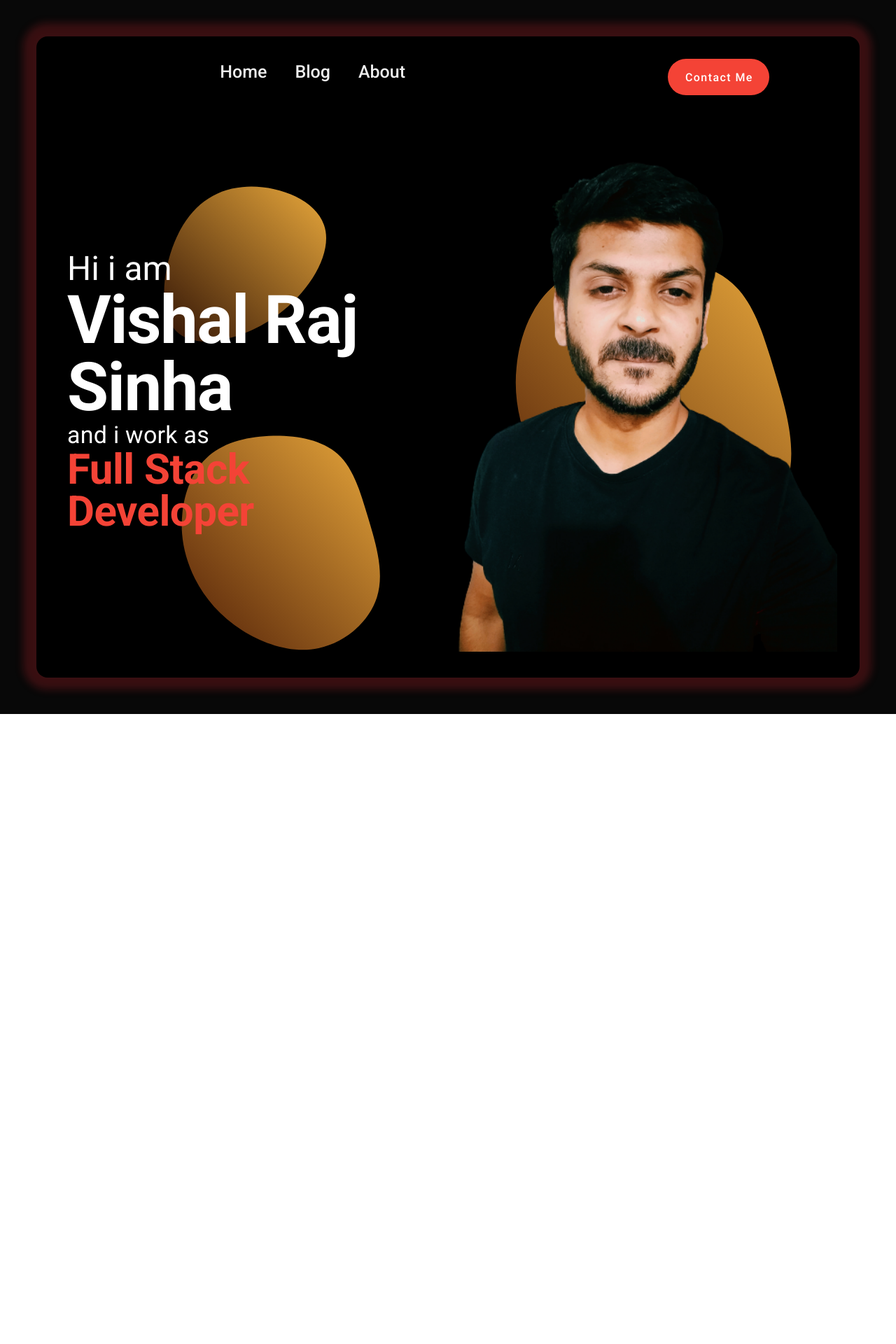
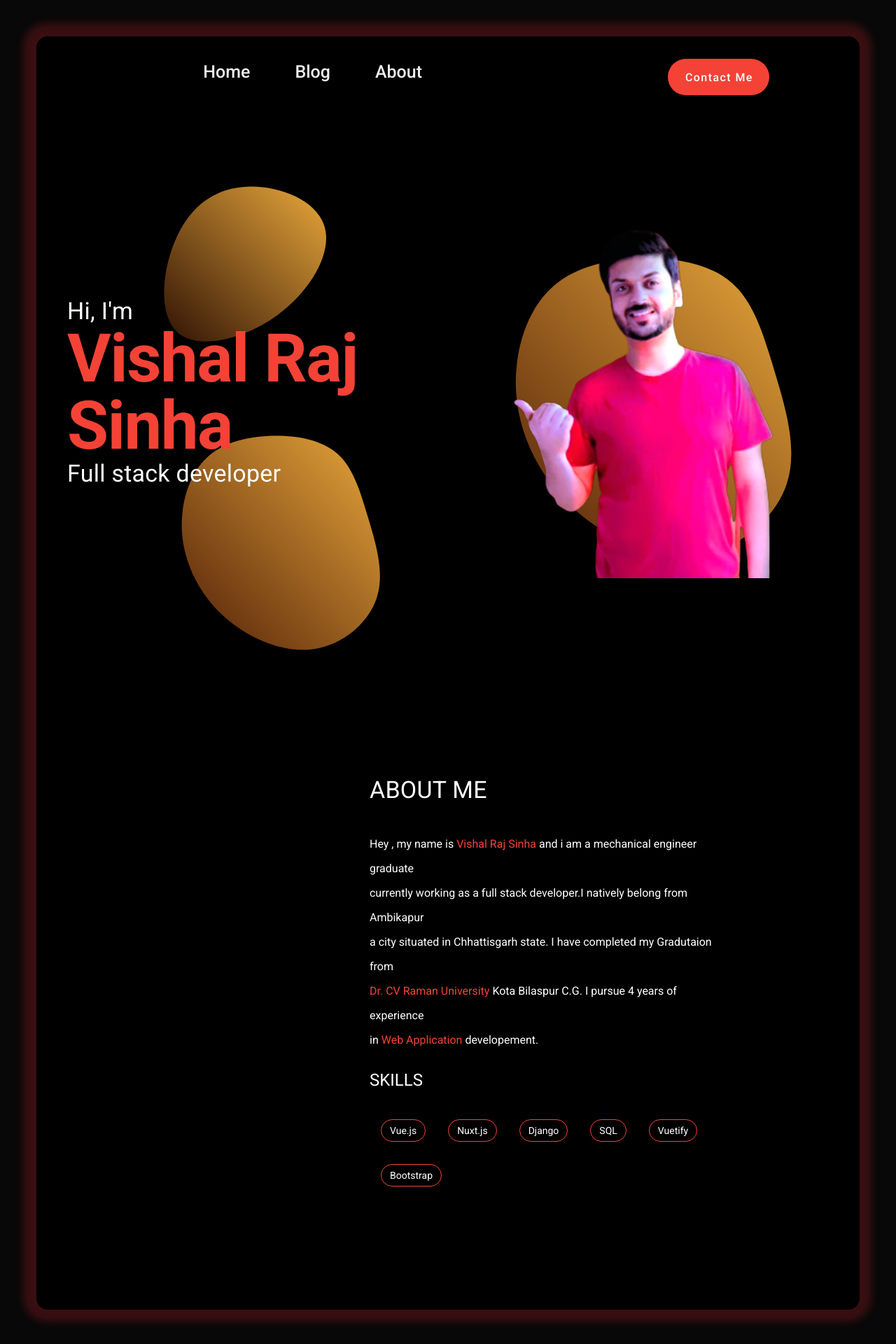
Before and after one commit to I-Am-Vishal/My-Portfolio, a Nuxt app: page / in a window 1280 px wide. Shown: the top 1920 px of the page at 70% size. Before the commit the page ends 1020 px from the top, so only its background shows below. Built offline with nearby package versions, Linux system fonts and the light colour scheme.

Commit message:
added about me section

```diff
--- a/components/appbar.vue
+++ b/components/appbar.vue
@@ -7,9 +7,19 @@
     >
       <v-row>
         <v-col cols="12" sm="8" class="text-center">
-          <a href="#" class="app-bar-navigation-text mr-sm-10 mr-2">Home</a>
-          <a href="#" class="app-bar-navigation-text mr-sm-10 mr-2">Blog</a>
-          <a href="#" class="app-bar-navigation-text">About</a>
+          <a
+            href="#"
+            class="app-bar-navigation-text mr-sm-10 mr-2 pa-sm-3 rounded-pill"
+            >Home</a
+          >
+          <a
+            href="#"
+            class="app-bar-navigation-text mr-sm-10 mr-2 pa-sm-3 rounded-pill"
+            >Blog</a
+          >
+          <a href="#" class="app-bar-navigation-text pa-sm-3 rounded-pill"
+            >About</a
+          >
         </v-col>
         <v-col cols="12" sm="4" class="text-center">
           <v-btn
--- a/pages/index.vue
+++ b/pages/index.vue
@@ -5,15 +5,16 @@
         <Appbar />
       </v-col>
     </v-row>
+
     <v-row
-      class="mx-3"
+      class="mx-3 mb-sm-10"
       :style="$vuetify.breakpoint.mdAndDown ? '' : 'height:800px'"
     >
       <v-col
         v-if="$vuetify.breakpoint.mdAndDown"
         cols="12"
         sm="6"
-        class="custom-background grow-img mb-2"
+        class="my-photo-background grow-img mb-2"
         style="height:400px"
       >
       </v-col>
@@ -21,26 +22,90 @@
         cols="12"
         sm="6"
         class="d-flex justify-center align-center white--text px-3"
-        :class="$vuetify.breakpoint.mobile ? '' : 'svg-background'"
+        :class="$vuetify.breakpoint.mobile ? '' : 'svg-shaped-background'"
       >
         <span class="grow-img">
-          <span class="text-sm-h3 text-h5">Hi i am </span> <br />
-          <span class="text-sm-h1 text-h3 font-weight-bold"
+          <span class="text-sm-h4 text-h5">
+            Hi, I'm
+          </span>
+          <br />
+
+          <span class="text-lg-h1 text-h3 font-weight-bold red--text"
             >Vishal Raj Sinha</span
-          >
-          <br />
-          <span class="text-sm-h4 text-h5"> and i work as </span> <br />
-          <span class="text-sm-h2 text-h3 red--text font-weight-bold"
-            >Full Stack Developer</span
-          >
+          ><br />
+          <span class="text-sm-h4 text-h5">Full stack developer </span>
         </span>
       </v-col>
       <v-col
         v-if="!$vuetify.breakpoint.mdAndDown"
         cols="12"
         sm="6"
-        class="custom-background grow-img"
+        class="my-photo-background grow-img"
       >
+      </v-col>
+    </v-row>
+
+    <v-row class="my-sm-10 mx-md-15">
+      <v-col cols="12">
+        <v-card
+          class="rounded-xl px-sm-10 px-5 py-10 mx-sm-15 my-sm-12"
+          dark
+          style="background-color: black;"
+        >
+          <v-row>
+            <v-col cols="12" lg="4" class="ma-0 pa-0 rounded-xl">
+              <v-img
+                :src="require('~/assets/my_portrait.png')"
+                class="mx-auto ma-0 pa-0 grow-img"
+                style="cursor: pointer;"
+                max-height="400px"
+                contain
+              ></v-img>
+            </v-col>
+
+            <v-col cols="12" lg="8">
+              <v-row class="mx-auto">
+                <v-col cols="12" class="text-left mt-2"
+                  ><p class="text-h4">ABOUT ME</p></v-col
+                >
+                <v-col cols="12" class="text-left">
+                  <span style="line-height:35px"
+                    >Hey , my name is
+                    <span class="red--text">Vishal Raj Sinha</span>
+                    and i am a mechanical engineer graduate <br />
+                    currently working as a full stack developer.I natively
+                    belong from Ambikapur <br />
+                    a city situated in Chhattisgarh state. I have completed my
+                    Gradutaion from <br />
+                    <span class="red--text">Dr. CV Raman University</span>
+                    Kota Bilaspur C.G. I pursue 4 years of experience <br />
+                    in
+                    <span class="red--text">Web Application</span>
+                    developement.
+                  </span>
+                </v-col>
+
+                <v-col cols="12" class="text-left text-h5">
+                  SKILLS
+                </v-col>
+
+                <v-col cols="12" class="text-left">
+                  <v-chip
+                    v-for="skill in skills"
+                    :key="skill"
+                    class="ma-4 grow-img"
+                    style="cursor: pointer;"
+                    color="red"
+                    text-color="white"
+                    outlined
+                  >
+                    {{ skill }}
+                  </v-chip>
+                </v-col>
+              </v-row>
+            </v-col>
+          </v-row>
+        </v-card>
       </v-col>
     </v-row>
   </div>
@@ -49,22 +114,9 @@
 <script>
 export default {
   data() {
-    return {}
+    return {
+      skills: ['Vue.js', 'Nuxt.js', 'Django', 'SQL', 'Vuetify', 'Bootstrap']
+    }
   }
 }
 </script>
-
-<style>
-.custom-background {
-  background-image: url('~/assets/my_portrait.png'), url('~/assets/svg1.svg') !important;
-  background-size: contain !important;
-  background-position: center !important;
-}
-
-.svg-background {
-  background-image: url('~/assets/svg1.svg'), url('~/assets/svg2.svg') !important;
-  background-position: right bottom, left top !important;
-  background-size: 500px 400px;
-  animation: slide 3s linear infinite !important;
-}
-</style>
--- a/styles/global.css
+++ b/styles/global.css
@@ -1,37 +1,66 @@
+.red-color-accent {
+    color:rgb(88, 12, 15);
+}
+  .no-uppercase {
+    text-transform: unset !important;
+}
+  .grow-img{
+    transition: 1s ease;
+}
+  .add-shadow {
+    box-shadow:-1px -1px 12px 18px rgba(184, 34, 42, 0.281) !important;
+}
+
 .app-bar-navigation-text{
     color: #eee !important;
     font-size: 25px;
     font-weight:500;
     text-shadow: -1px -1px 12px 18px rgba(184, 34, 42, 0.281) !important;
     text-decoration: none;
-    transition: 0.3s ease;
-
+    transition: 1s ease;
 }
 .app-bar-navigation-text:hover{
-    color: red !important;
+    color: white !important;
     font-size: 28px;
     font-weight:500;
     text-shadow: -1px -1px 12px 18px rgba(184, 34, 42, 0.281) !important;
     text-decoration: none;
-    transform: scale(1.1);
-    transition: 0.3s ease;
+    background-color: red;
+    transform: scale(1.3);
+    transition: 0.5s ease;
+}
 
+  .grow-img:hover{
+   -webkit-transform: scale(1.1);
+   -ms-transform: scale(1.1);
+   transform: scale(1.1);
+   transition: 1s ease;
 }
-.no-uppercase {
-    text-transform: unset !important;
+
+  .my-photo-background {
+    background-image: url('~/assets/portfolio-dp1.png'), url('~/assets/svg1.svg') !important;
+    background-size: contain !important;
+    background-position: center !important;
+    cursor: pointer;
 }
-.grow-img{
+
+  .svg-shaped-background {
+    background-image: url('~/assets/svg1.svg'), url('~/assets/svg2.svg') !important;
+    background-position: right bottom, left top !important;
+    background-size: 500px 400px;
+    cursor: pointer;
     transition: 1s ease;
 }
-.add-shadow {
-    box-shadow:-1px -1px 12px 18px rgba(184, 34, 42, 0.281) !important;
+
+  .svg-shaped-background:hover {
+    background-image: url('~/assets/svg1.svg'), url('~/assets/svg2.svg') !important;
+    background-position: right top, left bottom !important;
+    background-size: 540px 430px;
+    cursor: pointer;
+    transition: 2s ease;
 }
-.grow-img:hover{
--webkit-transform: scale(1.1);
--ms-transform: scale(1.1);
-transform: scale(1.1);
-transition: 1s ease;
+
+.frosted-effect {
+    background-color: rgb(10, 10, 10) !important;
+    backdrop-filter: blur(10px) !important;
 }
-.red-color-accent {
- color:rgb(88, 12, 15);
-}
```
